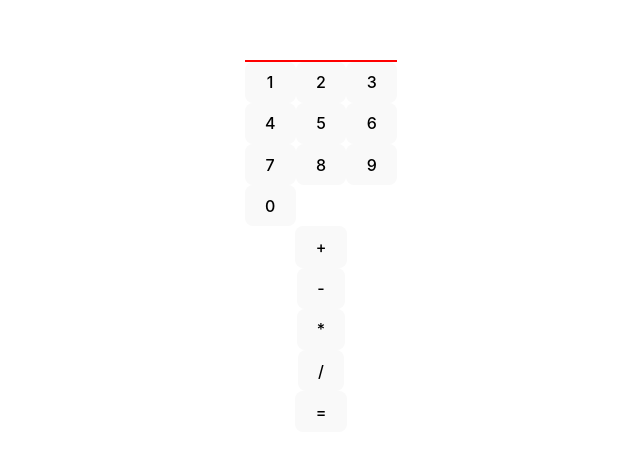
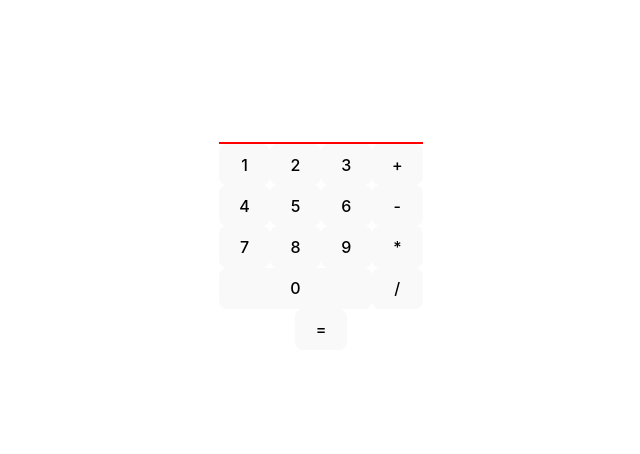
Before and after one commit to kleov-rf/calculator-react-ts, a React (Vite) app: page / in a window 1280 px wide. Shown: the part 154-608 px from the top of the page, without its empty margins (319-959 px from the left). Built offline with nearby package versions, Linux system fonts and the light colour scheme.

Commit message:
Formatted operators display in order to be at the side from the numpad

```diff
--- a/src/Calculator.tsx
+++ b/src/Calculator.tsx
@@ -1,8 +1,8 @@
-import OperationResult from "./components/OperationResult.tsx";
-import NumberPad from "./components/NumberPad.tsx";
-import Operators from "./components/Operators.tsx";
-import ResultButton from "./components/ResultButton.tsx";
-import { useState } from "react";
+import OperationResult from './components/OperationResult.tsx'
+import NumberPad from './components/NumberPad.tsx'
+import Operators from './components/Operators.tsx'
+import ResultButton from './components/ResultButton.tsx'
+import { useState } from 'react'
 
 export function Calculator() {
   const [numbers, setNumbers] = useState<number[]>([])
@@ -15,11 +15,12 @@ export function Calculator() {
 
   return (
     <>
-            <OperationResult numbers={numbers}/>
+      <OperationResult numbers={numbers} />
+      <main style={{ display: 'flex', justifyContent: 'space-between' }}>
         <NumberPad introducingNumberHandler={addNumber} />
-            <Operators/>
-            <ResultButton/>
+        <Operators />
+      </main>
+      <ResultButton />
     </>
   )
-
 }
--- a/src/components/NumberPad.tsx
+++ b/src/components/NumberPad.tsx
@@ -4,18 +4,17 @@ interface NumberPadProps {
 
 const NumberPad = ({ introducingNumberHandler }: NumberPadProps) => {
   return (
-    <>
-      <div style={{ display: 'grid', gridTemplateColumns: 'repeat(3,1fr)' }}>
+    <article style={{ display: 'grid', gridTemplateColumns: 'repeat(3,1fr)' }}>
       {[1, 2, 3, 4, 5, 6, 7, 8, 9, 0].map(number => (
         <button
           key={`_${number}`}
           onClick={() => introducingNumberHandler(number)}
+          style={number == 0 ? { gridColumn: '1 / 4' } : {}}
         >
           {number}
         </button>
       ))}
-      </div>
-    </>
+    </article>
   )
 }
 
--- a/src/components/OperationResult.tsx
+++ b/src/components/OperationResult.tsx
@@ -1,14 +1,9 @@
 interface OperationResultProps {
-    numbers: number[]
+  numbers: number[]
 }
 
-
-const OperationResult = ({numbers}: OperationResultProps) => {
-    return (
-        <header style={{'border': '1px red solid'}}>
-            {numbers.join('')}
-        </header>
-    )
+const OperationResult = ({ numbers }: OperationResultProps) => {
+  return <header style={{ border: '1px red solid' }}>{numbers.join('')}</header>
 }
 
 export default OperationResult
--- a/src/components/Operators.tsx
+++ b/src/components/Operators.tsx
@@ -1,19 +1,11 @@
 const Operators = () => {
   return (
-        <>
-            <div>
+    <aside style={{ display: 'flex', flexDirection: 'column' }}>
       <button>+</button>
-            </div>
-            <div>
       <button>-</button>
-            </div>
-            <div>
       <button>*</button>
-            </div>
-            <div>
       <button>/</button>
-            </div>
-        </>
+    </aside>
   )
 }
 
```
Also changed, not shown: src/components/ResultButton.tsx (+5 -5 lines). Lines whose indentation alone changed are shown as unchanged.
